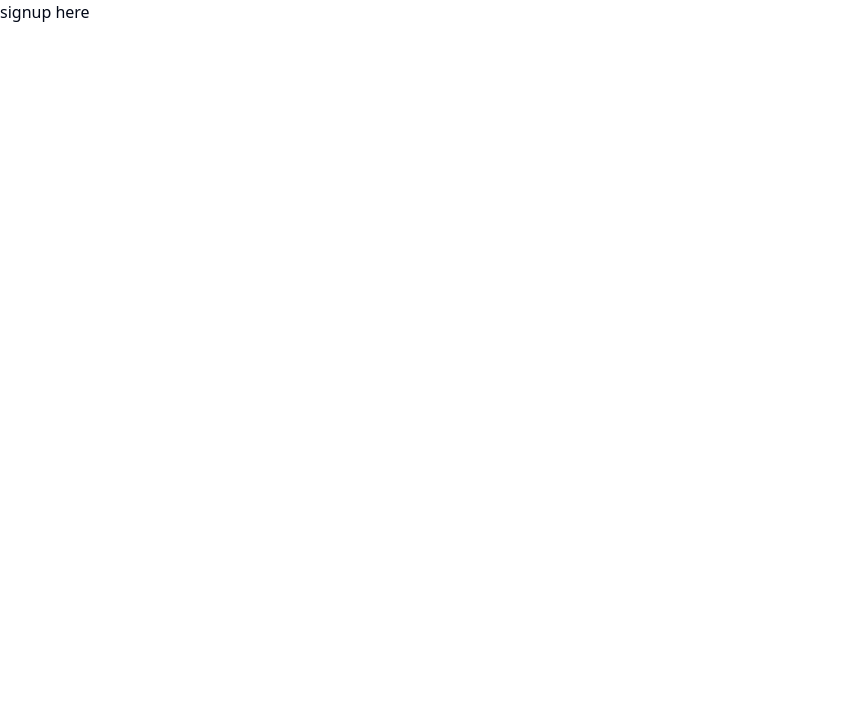
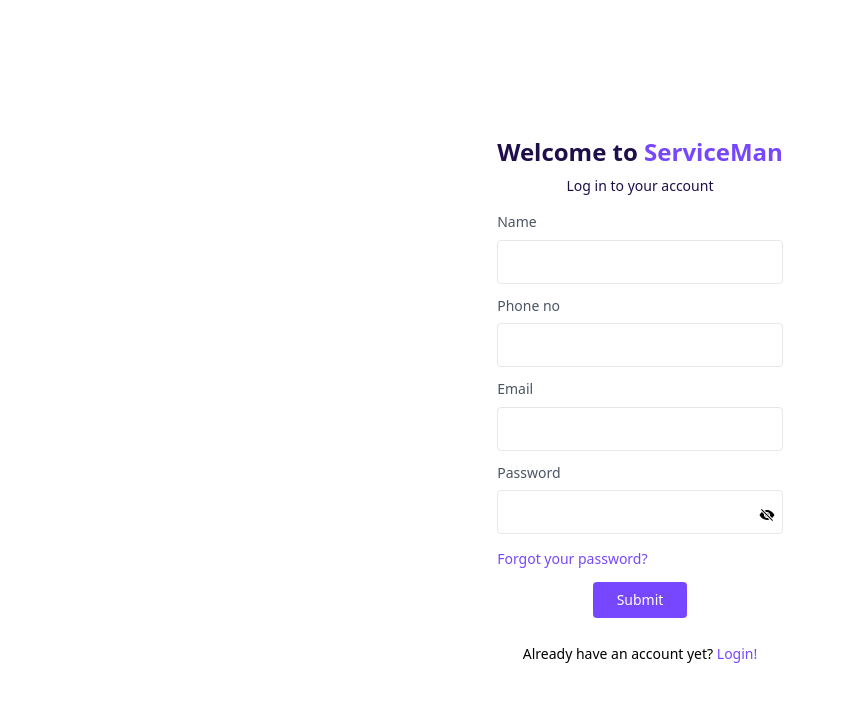
Before and after one commit to Dilippurohit47/local-service-client, a Next.js app: page /join/user/sign-up in a window 1280 px wide. Shown: the top 702 px of the page, without its empty margins (0-845 px from the left). Built offline with nearby package versions, Linux system fonts and the light colour scheme.

Commit message:
signup page for  user only

```diff
--- a/src/app/(auth)/join/user/sign-up/page.tsx
+++ b/src/app/(auth)/join/user/sign-up/page.tsx
@@ -1,11 +1,101 @@
-import React from 'react'
+"use client";
+import React, { useState } from "react";
+import { IoEyeOffSharp } from "react-icons/io5";
+import { FaRegEye } from "react-icons/fa";
 
 const Page = () => {
+  const [showPassword, setShowPassword] = useState<boolean>(false);
+  console.log(showPassword);
   return (
-    <div>
-      signup here
+    <div className="w-full h-screen flex justify-center items-center">
+      <div className="max-w-md relative flex flex-col p-4 rounded-md text-black bg-white">
+        <div className="text-2xl font-bold mb-2 text-[#1e0e4b] text-center">
+          Welcome  to <span className="text-[#7747ff]">ServiceMan</span>
+        </div>
+        <div className="text-sm font-normal mb-4 text-center text-[#1e0e4b]">
+          Log in to your account
+        </div>
+        <form className="flex flex-col gap-3">
+          <div className="block relative">
+            <label
+              htmlFor="email"
+              className="block text-gray-600 cursor-text text-sm leading-[140%] font-normal mb-2"
+            >
+              Name
+            </label>
+            <input
+              type="text"
+              id="email"
+              className="rounded border border-gray-200 text-sm w-full font-normal leading-[18px] text-black tracking-[0px] appearance-none block h-11 m-0 p-[11px] focus:ring-2 ring-offset-2 ring-gray-900 outline-0"
+            />
+          </div>
+          <div className="block relative">
+            <label
+              htmlFor="password"
+              className="block text-gray-600 cursor-text text-sm leading-[140%] font-normal mb-2"
+            >
+              Phone no
+            </label>
+            <input
+              type="text"
+              id="password"
+              className="rounded border border-gray-200 text-sm w-full font-normal leading-[18px] text-black tracking-[0px] appearance-none block h-11 m-0 p-[11px] focus:ring-2 ring-offset-2 ring-gray-900 outline-0"
+            />
+          </div>
+          <div className="block relative">
+            <label
+              htmlFor="password"
+              className="block text-gray-600 cursor-text text-sm leading-[140%] font-normal mb-2"
+            >
+              Email
+            </label>
+            <input
+              type="text"
+              id="password"
+              className="rounded border border-gray-200 text-sm w-full font-normal leading-[18px] text-black tracking-[0px] appearance-none block h-11 m-0 p-[11px] focus:ring-2 ring-offset-2 ring-gray-900 outline-0"
+            />
+          </div>
+          <div className="block relative">
+            <label
+              htmlFor="password"
+              className="block text-gray-600 cursor-text text-sm leading-[140%] font-normal mb-2"
+            >
+              Password
+            </label>
+            <input
+              type={showPassword ? "text" : "password"}
+              id="password"
+              className="rounded border relative border-gray-200 text-sm w-full font-normal leading-[18px] text-black tracking-[0px] appearance-none block h-11 m-0 p-[11px] focus:ring-2 ring-offset-2 ring-gray-900 outline-0"
+            />
+            <div
+              className="absolute top-11 right-2 cursor-pointer "
+              onClick={() => setShowPassword(!showPassword)}
+            >
+              {showPassword ? <FaRegEye /> : <IoEyeOffSharp />}
+            </div>
+          </div>
+
+          <div>
+            <a className="text-sm text-[#7747ff]" href="#">
+              Forgot your password?
+            </a>
+          </div>
+          <button
+            type="submit"
+            className="bg-[#7747ff] w-max m-auto px-6 py-2 rounded text-white text-sm font-normal"
+          >
+            Submit
+          </button>
+        </form>
+        <div className="text-sm text-center mt-[1.6rem]">
+          Already have an account yet?{" "}
+          <a className="text-sm text-[#7747ff]" href="#">
+            Login!
+          </a>
+        </div>
+      </div>
     </div>
-  )
-}
+  );
+};
 
-export default Page
+export default Page;
```
